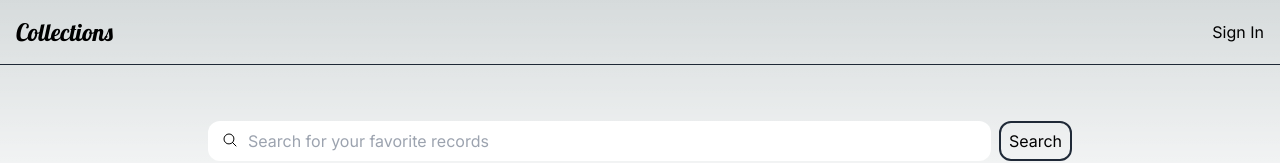
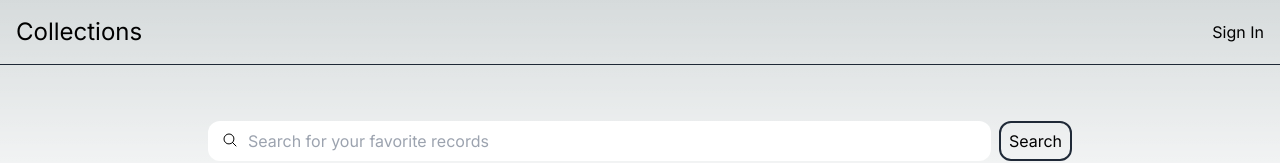
Before and after one commit to mDevCodes/collections, a Next.js app: page / in a window 1280 px wide. Shown: the top 163 px of the page. Built offline with nearby package versions, Linux system fonts and the light colour scheme; no server answers.

Commit message:
Implement signIn and signOut next-auth function calls in NavBar

```diff
--- a/app/layout.tsx
+++ b/app/layout.tsx
@@ -1,10 +1,11 @@
 import "@/styles/globals.css";
 import type { Metadata } from "next";
-import { Inter } from "next/font/google";
 import NavBar from "../components/NavBar";
 import Providers from "../components/Providers";
+import { Lobster, Inter } from "next/font/google";
 
 const inter = Inter({ subsets: ["latin"] });
+const lobster = Lobster({ weight: "400", subsets: ["latin"] });
 
 export const metadata: Metadata = {
   title: "Collections App",
--- a/components/NavBar.tsx
+++ b/components/NavBar.tsx
@@ -1,17 +1,14 @@
 "use client";
 import Image from "next/image";
 import Link from "next/link";
-import { Lobster, Inter } from "next/font/google";
 import { useSession } from "next-auth/react";
-
-const lobster = Lobster({ weight: "400", subsets: ["latin"] });
-const inter = Inter({ weight: "400", subsets: ["latin"] });
+import { signIn, signOut } from "next-auth/react";
 
 export default function NavBar() {
   const { status } = useSession();
   return (
     <header
-      className={`flex justify-between items-center border-b border-gray-800 p-4 ${lobster.className}`}
+      className={`flex justify-between items-center border-b border-gray-800 p-4`}
     >
       <Link href="/">
         <h1 className="text-2xl">Collections</h1>
@@ -28,13 +25,11 @@ export default function NavBar() {
               className="rounded-full"
             />
           </Link>
-          <Link href={"/api/auth/signout"}>
-            <button className={`${inter.className} `}>Sign Out</button>
-          </Link>
+          <button onClick={() => signOut()}>Sign Out</button>
         </div>
       ) : (
         <Link href="/api/auth/signin">
-          <button className={`${inter.className} `}>Sign In</button>
+          <button onClick={() => signIn()}>Sign In</button>
         </Link>
       )}
     </header>
```
